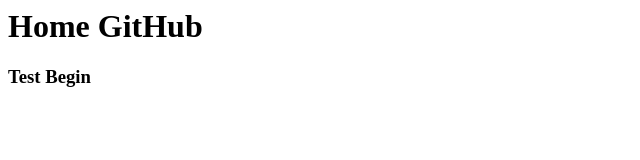
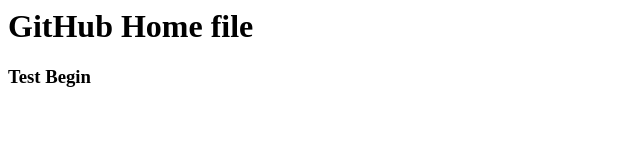
Before and after one commit to kartheekgbl/Project1, a plain HTML site: page Home.html in a window 1280 px wide. Shown: the whole page, without its empty margins (0-640 px from the left). Drawn offline with Linux system fonts and the light colour scheme.

Commit message:
home modified

```diff
--- a/Home.html
+++ b/Home.html
@@ -3,7 +3,7 @@
 <title>Home
 </title>
 <body>
-<h1>Home GitHub</h1>
+<h1>GitHub Home file</h1>
 
 <h3>Test Begin</h3>
 </body>
```
